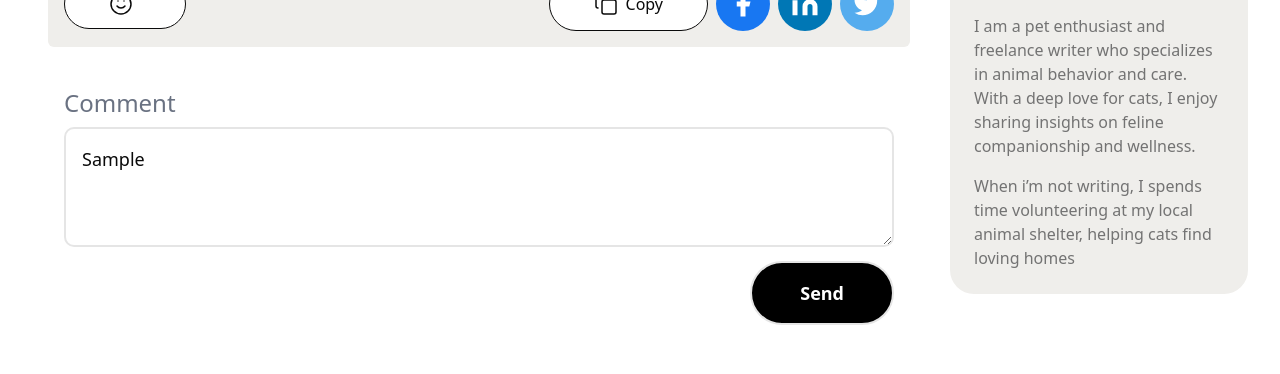
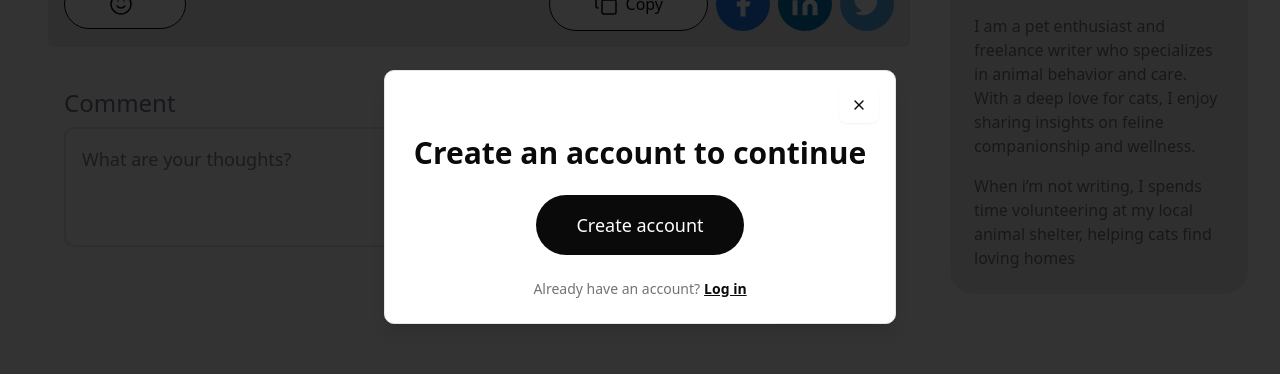
Before and after one commit to Nantasit-2001/my-first-blog, a React (Vite) app: page /post/1 in a window 1280 px wide. Both pictures are taken after typing "Sample" into the empty fields and a click on the button "Send". Shown: the part 876-1250 px from the top of the page. Built offline with nearby package versions, Linux system fonts and the light colour scheme; no server answers.

Commit message:
feat:Create AlertCreateAccountPop

```diff
--- /dev/null
+++ b/src/components/ui/Alert-dialog.jsx
@@ -0,0 +1,78 @@
+"use client";
+
+import * as React from "react";
+import * as AlertDialogPrimitive from "@radix-ui/react-alert-dialog";
+
+import { cn } from "@/lib/utils";
+import { buttonVariants } from "@/components/ui/button";
+
+const AlertDialog = AlertDialogPrimitive.Root;
+const AlertDialogTrigger = AlertDialogPrimitive.Trigger;
+const AlertDialogPortal = AlertDialogPrimitive.Portal;
+
+const AlertDialogOverlay = React.forwardRef(({ className, ...props }, ref) => (
+  <AlertDialogPrimitive.Overlay
+    className={cn(
+      "fixed inset-0 z-50 bg-black/80 data-[state=open]:animate-in data-[state=closed]:animate-out data-[state=closed]:fade-out-0 data-[state=open]:fade-in-0",
+      className
+    )}
+    {...props}
+    ref={ref}
+  />
+));
+
+const AlertDialogContent = React.forwardRef(({ className, ...props }, ref) => (
+  <AlertDialogPortal>
+    <AlertDialogOverlay />
+    <AlertDialogPrimitive.Content
+      ref={ref}
+      className={cn(
+        "fixed left-[50%] top-[50%] z-50 grid w-full max-w-lg translate-x-[-50%] translate-y-[-50%] gap-4 border bg-background p-6 shadow-lg duration-200 data-[state=open]:animate-in data-[state=closed]:animate-out data-[state=closed]:fade-out-0 data-[state=open]:fade-in-0 data-[state=closed]:zoom-out-95 data-[state=open]:zoom-in-95 data-[state=closed]:slide-out-to-left-1/2 data-[state=closed]:slide-out-to-top-[48%] data-[state=open]:slide-in-from-left-1/2 data-[state=open]:slide-in-from-top-[48%] sm:rounded-lg",
+        className
+      )}
+      {...props}
+    />
+  </AlertDialogPortal>
+));
+
+const AlertDialogHeader = ({ className, ...props }) => (
+  <div className={cn("flex flex-col space-y-2 text-center sm:text-left", className)} {...props} />
+);
+
+const AlertDialogFooter = ({ className, ...props }) => (
+  <div className={cn("flex flex-col-reverse sm:flex-row sm:justify-end sm:space-x-2", className)} {...props} />
+);
+
+const AlertDialogTitle = React.forwardRef(({ className, ...props }, ref) => (
+  <AlertDialogPrimitive.Title ref={ref} className={cn("text-lg font-semibold", className)} {...props} />
+));
+
+const AlertDialogDescription = React.forwardRef(({ className, ...props }, ref) => (
+  <AlertDialogPrimitive.Description ref={ref} className={cn("text-sm text-muted-foreground", className)} {...props} />
+));
+
+const AlertDialogAction = React.forwardRef(({ className, ...props }, ref) => (
+  <AlertDialogPrimitive.Action ref={ref} className={cn(buttonVariants(), className)} {...props} />
+));
+
+const AlertDialogCancel = React.forwardRef(({ className, ...props }, ref) => (
+  <AlertDialogPrimitive.Cancel
+    ref={ref}
+    className={cn(buttonVariants({ variant: "outline" }), "mt-2 sm:mt-0", className)}
+    {...props}
+  />
+));
+
+export {
+  AlertDialog,
+  AlertDialogPortal,
+  AlertDialogOverlay,
+  AlertDialogTrigger,
+  AlertDialogContent,
+  AlertDialogHeader,
+  AlertDialogFooter,
+  AlertDialogTitle,
+  AlertDialogDescription,
+  AlertDialogAction,
+  AlertDialogCancel,
+};
--- a/src/page/NotFoundPage.jsx
+++ b/src/page/NotFoundPage.jsx
@@ -1,13 +1,16 @@
 import { useNavigate } from "react-router-dom"
 import NavBar from "@/components/NavBar"
 import Footer from "@/components/Footer"
+import { CircleAlert } from 'lucide-react';
+
 function NotFoundPage (){
     const navigator=useNavigate();
     return(
 <div className="h-screen flex flex-col">
   <NavBar />
   <div className="flex flex-col justify-center items-center flex-1">
-    <h1>Page Not Found</h1>
+    <CircleAlert size={100}/>
+    <h1 className="my-6 text-3xl font-bold">Page Not Found</h1>
     <button className="bg-black text-white rounded-full py-2 px-4 hover:bg-gray-800 shadow-lg"
         onClick={()=>navigator("/")}>
         Go to HomePage</button>
--- a/src/page/ViewPostPage.jsx
+++ b/src/page/ViewPostPage.jsx
@@ -5,10 +5,15 @@ import axios from "axios";
 import ReactMarkdown from "react-markdown";
 import { Toaster, toast } from 'sonner'
 
-
 import NavBar from "@/components/NavBar";
 import Footer from "@/components/Footer";
-
+import {
+    AlertDialog,
+    AlertDialogContent,
+    AlertDialogTitle,
+    AlertDialogDescription,
+    AlertDialogCancel,
+  } from "@/components/ui/alert-dialog";
 
 import {Linkedin,Facebook,Twitter,Copy,Smile,X} from "lucide-react";
 
@@ -18,7 +23,7 @@ function ViewPostPage() {
     const param = useParams();
     const [content, setContent] = useState({});
     const [loading, setLoading] = useState(true);
-
+    const [alertCreateAccountState,setAlertCreateAccountState]=useState(false);
     useEffect(() => {
         async function getPost() {
             try {
@@ -81,7 +86,6 @@ function ViewPostPage() {
                   console.error("คัดลอกข้อความไม่สำเร็จ", error);
                 });
         }
-
         function ShareButtons({ articleUrl }) {
             const facebookShareUrl = `https://www.facebook.com/share.php?u=${encodeURIComponent(articleUrl)}`;
             const linkedinShareUrl = `https://www.linkedin.com/sharing/share-offsite/?url=${encodeURIComponent(articleUrl)}`;
@@ -101,7 +105,7 @@ function ViewPostPage() {
         return(
             <div className="bg-[#EFEEEB] py-4 px-4 md:rounded-sm flex flex-col space-y-4 md:gap-16 md:flex-row md:items-center md:space-y-0 md:justify-between mb-10">
                 <button className="bg-white flex items-center justify-center space-x-2 px-11 py-3 rounded-full text-foreground border border-foreground hover:border-muted-foreground hover:text-muted-foreground transition-colors group group-hover:text-muted-foreground font-medium"
-                    onClick={()=>null}>
+                    onClick={()=>setAlertCreateAccountState(true)}>
                     <Smile strokeWidth={1.5} className="mr-2" />{likes}
                 </button>
 
@@ -122,9 +126,11 @@ function ViewPostPage() {
             <section>
                 <div className="px-4 mb-4">
                     <h2 className="text-2xl text-gray-500 mb-2">Comment</h2>
-                    <textarea rows="3" placeholder="What are your thoughts?" className="border-2 rounded-lg w-full text-lg text-#75716B p-4 "></textarea>
+                    <textarea rows="3" placeholder="What are your thoughts?" className="border-2 rounded-lg w-full text-lg text-#75716B p-4"
+                    onClick={()=>setAlertCreateAccountState(true)}></textarea>
                     <div className="w-full flex sm:justify-end ">
-                        <button className=" border-2 bg-[#000000] text-lg py-4 px-12 mt-2 text-white font-semibold rounded-[50px] ">Send</button>
+                        <button className=" border-2 bg-[#000000] text-lg py-4 px-12 mt-2 text-white font-semibold rounded-[50px]"
+                        onClick={()=>setAlertCreateAccountState(true)}>Send</button>
                     </div>
                 </div>
             </section>
@@ -132,9 +138,36 @@ function ViewPostPage() {
         )
     }
 
+    function AlertCreateAccount({ alertCreateAccountState, setAlertCreateAccountState }) {
+  return (
+    <AlertDialog open={alertCreateAccountState} onOpenChange={setAlertCreateAccountState}>
+      <AlertDialogContent className="bg-white rounded-md pt-16 pb-6 max-w-[26rem] sm:max-w-lg flex flex-col items-center">
+        <AlertDialogTitle className="text-3xl font-semibold pb-2 text-center">
+          Create an account to continue
+        </AlertDialogTitle>
+        <button className="rounded-full text-white bg-foreground hover:bg-muted-foreground transition-colors py-4 text-lg w-52">
+          Create account
+        </button>
+        <AlertDialogDescription className="flex flex-row gap-1 justify-center font-medium text-center pt-2 text-muted-foreground">
+          Already have an account?
+          <a href="/login" className="text-foreground hover:text-muted-foreground transition-colors underline font-semibold">
+            Log in
+          </a>
+        </AlertDialogDescription>
+        <AlertDialogCancel onClick={() => setAlertCreateAccountState(false)} className="absolute right-4 top-2 sm:top-4 p-1 border-none">
+          <X className="h-6 w-6" />
+        </AlertDialogCancel>
+      </AlertDialogContent>
+    </AlertDialog>
+  );
+}
+
     return (
         <>
         <NavBar/>
+        <AlertCreateAccount alertCreateAccountState={alertCreateAccountState}
+                                            setAlertCreateAccountState={setAlertCreateAccountState} />
+
         <div className="max-w-7xl mx-auto space-y-8 container md:px-8 pb-20 md:pb-28 md:pt-8 lg:pt-16">
             <div className="space-y-4 md:px-4">
                 <img src={content.image}alt={content.title}
@@ -168,6 +201,7 @@ function ViewPostPage() {
 
                     <div className="md:px-4">
                         <LikeBar likes={content.likes}/>
+
                         <CommentBar/>
                     </div>
                 </div>
@@ -176,7 +210,6 @@ function ViewPostPage() {
                         <AuthorInfo />
                     </div>
                 </div>
-
             </div>
         </div>
         <Footer/>
```
